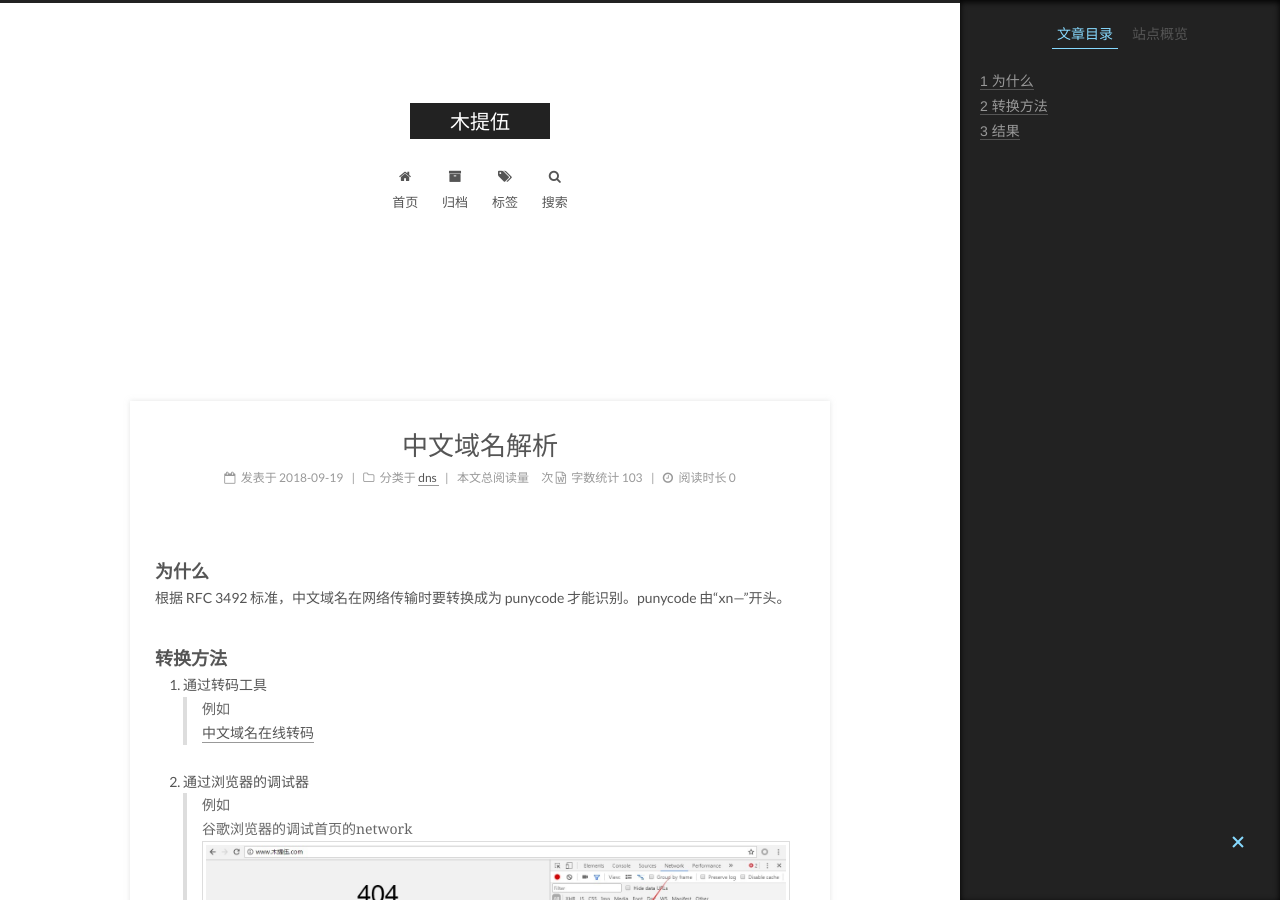
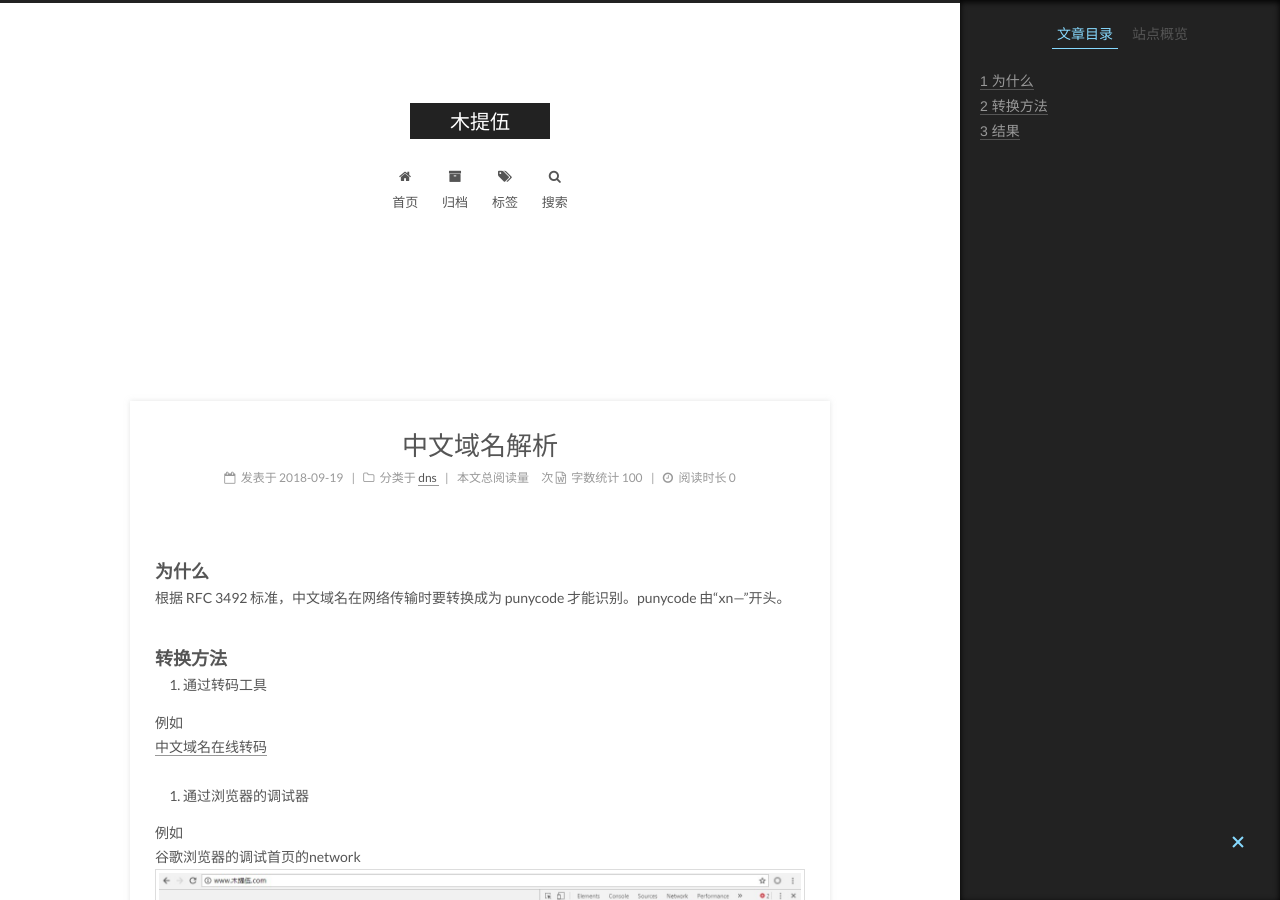
Before and after one commit to mutiwu/blog, a Jekyll site: the page built from _posts/2018-09-19-punycode.md, in a window 1280 px wide and 900 px high. Built offline with Jekyll 4.4.1, drawn with Linux system fonts in a browser that asks for light colours; comment, search, counter and statistics services are not loaded.

```diff
--- a/_posts/2018-09-19-punycode.md
+++ b/_posts/2018-09-19-punycode.md
@@ -13,10 +13,12 @@ tags:
 ### 转换方法
 
 1. 通过转码工具
-> 例如<br>[中文域名在线转码](http://www.webmasterhome.cn/tool/punycode.asp)
+
+ 例如<br>[中文域名在线转码](http://www.webmasterhome.cn/tool/punycode.asp)
 
 2. 通过浏览器的调试器
-> 例如<br>谷歌浏览器的调试首页的network<br>![]({{ "/images/pu.jpg" | absolute_url }})
+
+ 例如<br>谷歌浏览器的调试首页的network<br>![]({{ "/images/pu.jpg" | absolute_url }})
 
 ### 结果
 
```
